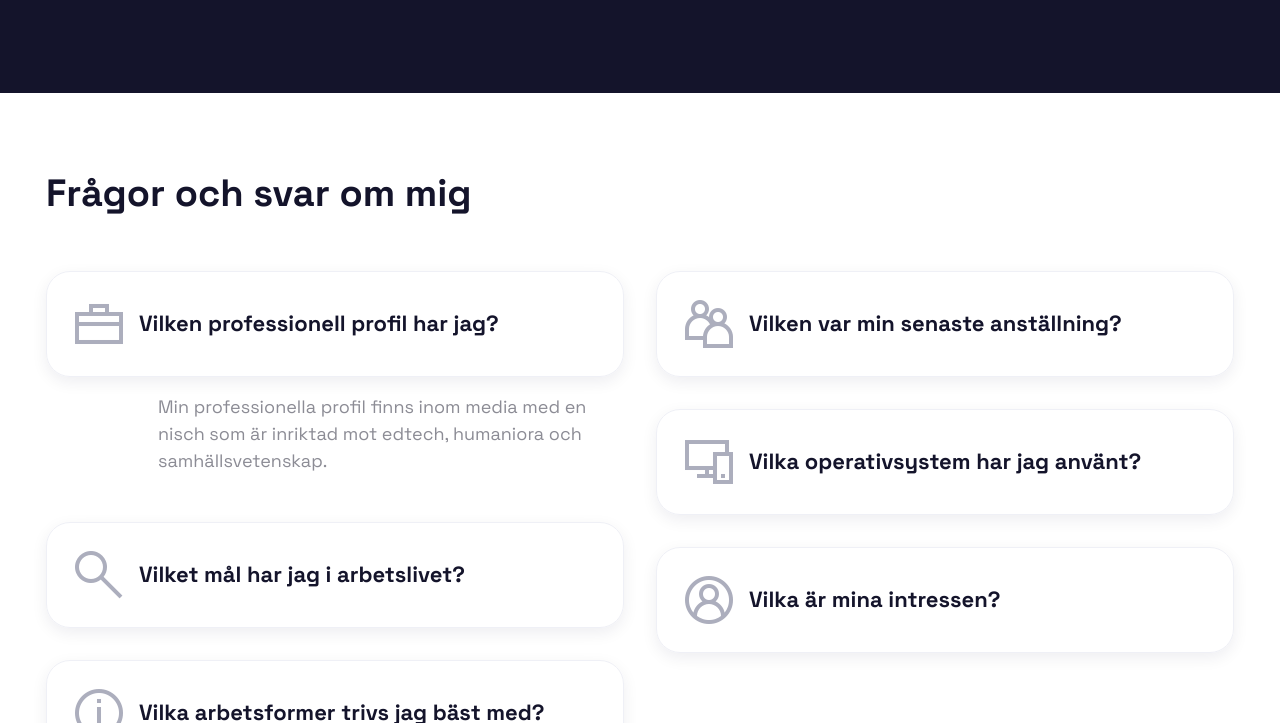
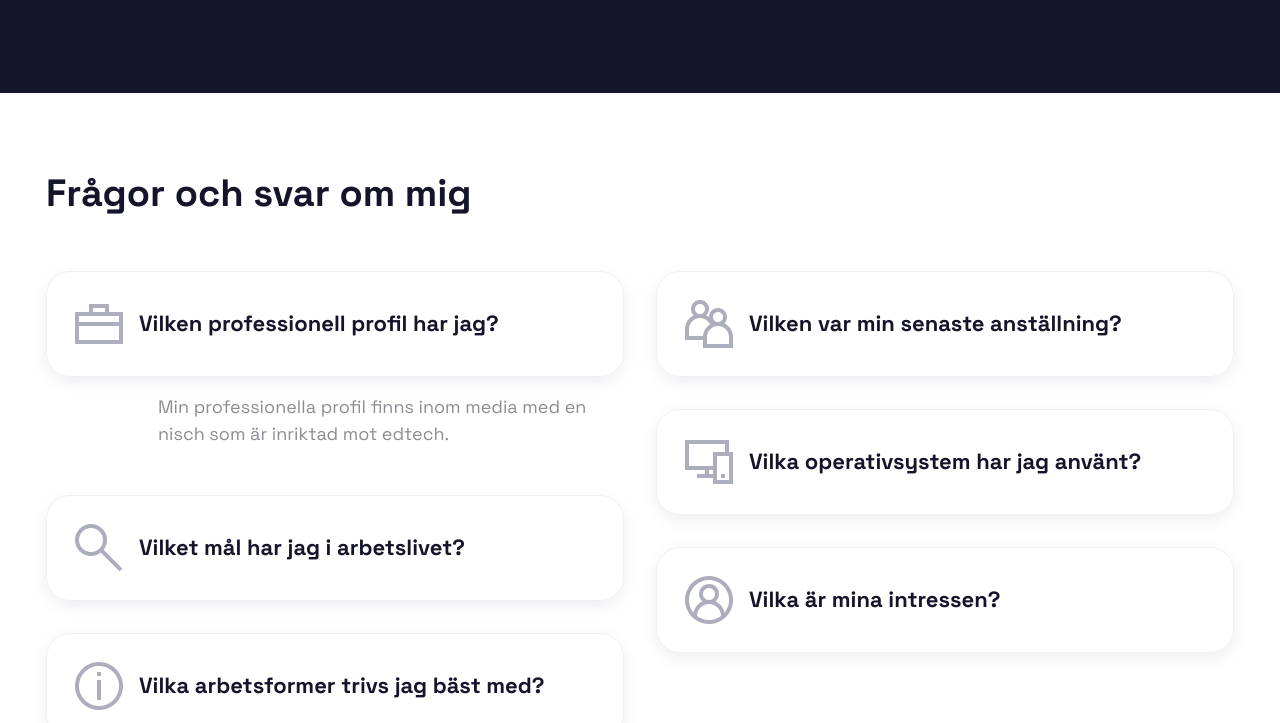
Before and after one commit to frekar06/FKSite, a plain HTML site: page index.html in a window 1280 px wide. Both pictures are taken after a click on the button "Vilken professionell profil har jag?". Shown: the part 1222-1945 px from the top of the page. Drawn offline with Linux system fonts and the light colour scheme; files whose address does not match are found by name.

```diff
--- a/index.html
+++ b/index.html
@@ -115,7 +115,7 @@
                     </div>
                     <div id="collapse1_2" class="panel-collapse noScroll collapse" role="tabpanel" aria-labelledby="headingOne">
                         <div class="panel-body">
-                            <p class="mbr-fonts-style panel-text display-4">Min professionella profil finns inom media med en nisch som är inriktad mot edtech, humaniora och samhällsvetenskap.&nbsp;</p>
+                            <p class="mbr-fonts-style panel-text display-4">Min professionella profil finns inom media med en nisch som är inriktad mot edtech.</p>
                         </div>
                     </div>
                 </div>
```
Also changed, not shown: 1 other file.
